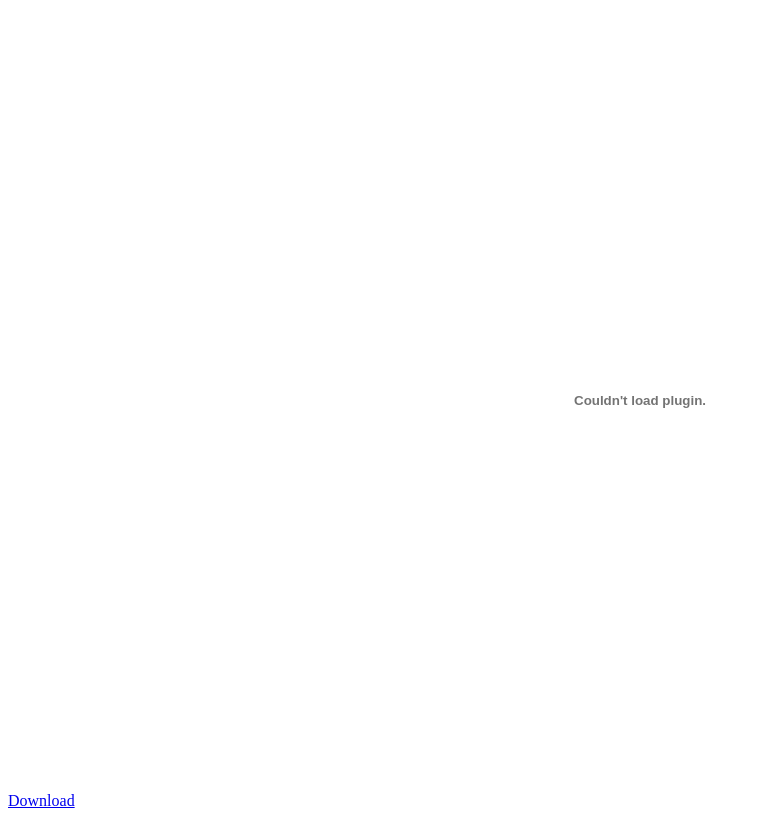
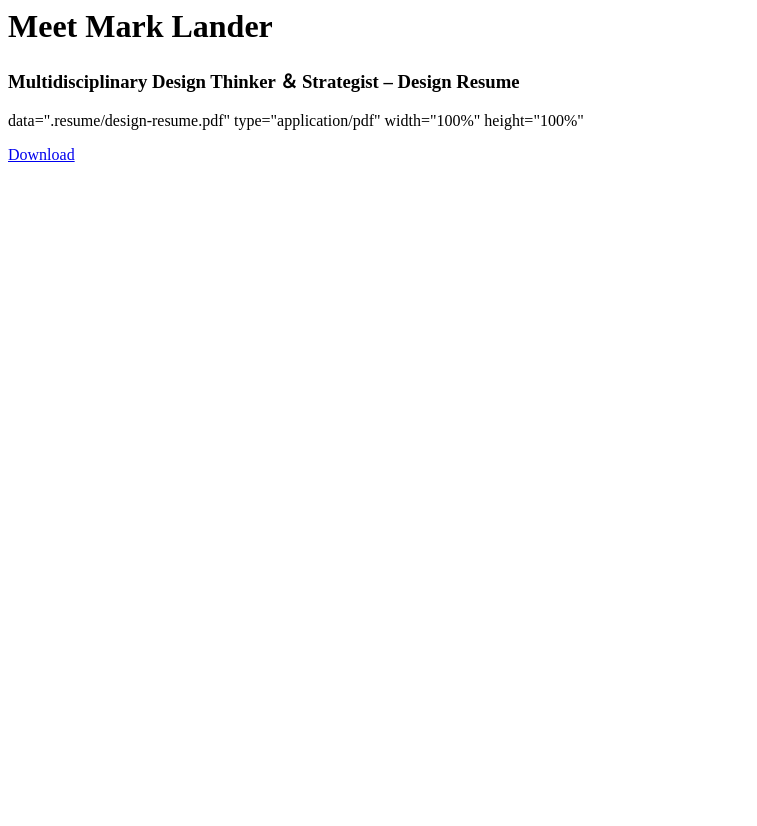
Before and after one commit to marklanderny/marklanderny.github.io, a plain HTML site: page aboutme/design-resume.html in a window 1280 px wide. Shown: the whole page, without its empty margins (0-757 px from the left). After the commit the page ends 800 px from the top, so only its background shows below. Drawn offline with Linux system fonts and the light colour scheme.

Commit message:
Update design-resume.html

```diff
--- a/aboutme/design-resume.html
+++ b/aboutme/design-resume.html
@@ -3,15 +3,22 @@
 
 <head>
 	<title>Mark Lander – Multidisciplinary Design Thinker ＆ Strategist</title>
+
 </head>
 
 <body>
+	<hgroup>
+		<h1>Meet Mark Lander</h1>
+		<h3>Multidisciplinary Design Thinker ＆ Strategist – Design Resume</h3>
+	</hgroup>
 
-	<embed
-	<object
+
+	<object>
 		data=".resume/design-resume.pdf"
-		type="application/pdf" width="100%" height="100%">
-		<a href=".resume/design-resume.pdf">Download</a></p>
+		type="application/pdf"
+		width="100%"
+		height="100%"
+		<p><a href=".resume/design-resume.pdf">Download</a></p>
 	</object>
 
 </body>
```
